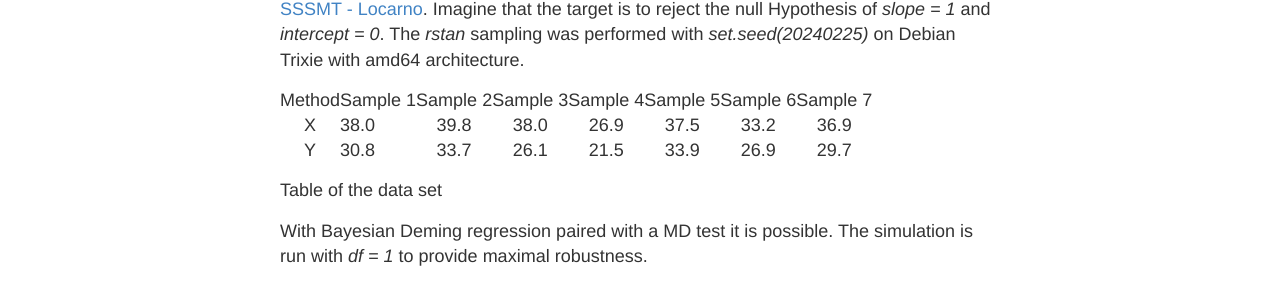
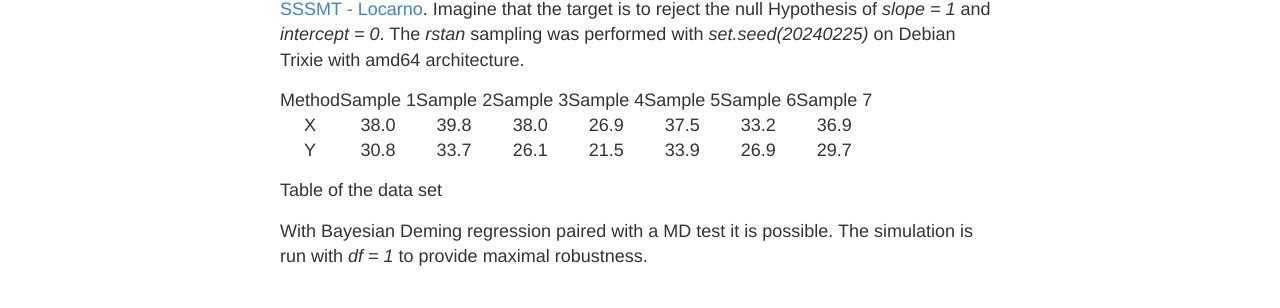
Before and after one commit to piodag/piodag.github.io, a Jekyll site: the page built from _posts/2014-3-18-4-small-sample.md, in a window 1280 px wide. Shown: the part 306-614 px from the top of the page. Built offline with Jekyll 4.4.1, drawn with Linux system fonts in a browser that asks for light colours.

Commit message:
Table again

```diff
--- a/_posts/2014-3-18-4-small-sample.md
+++ b/_posts/2014-3-18-4-small-sample.md
@@ -10,8 +10,9 @@
 
 
 
-|   Method   |  Sample 1   |   Sample 2  |   Sample 3  |   Sample 4  |   Sample 5  |  Sample 6   |  Sample 7   |
-| :--------: |  ---------  | :---------: | :---------: | :---------: | :---------: | :---------: | :---------: |
+|------------+-------------+-------------+-------------+-------------+-------------+-------------+-------------|
+|   Method   |   Sample 1  |   Sample 2  |   Sample 3  |   Sample 4  |   Sample 5  |  Sample 6   |  Sample 7   |
+| :--------: | :---------: | :---------: | :---------: | :---------: | :---------: | :---------: | :---------: |
 |     X      |     38.0    |     39.8    |     38.0    |     26.9    |     37.5    |     33.2    |     36.9    |
 |     Y      |     30.8    |     33.7    |     26.1    |     21.5    |     33.9    |     26.9    |     29.7    |
 
```
